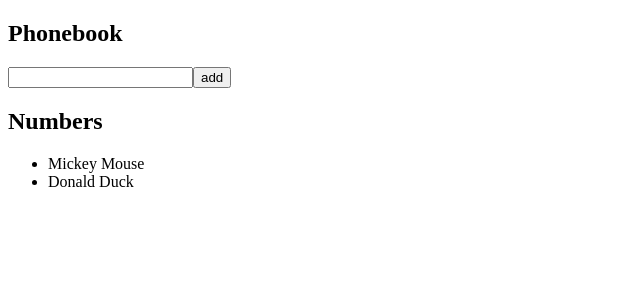
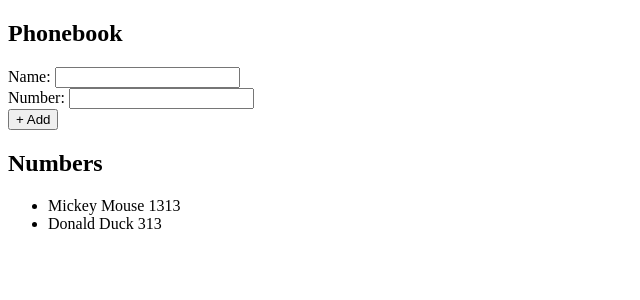
Before and after one commit to rikurauhala/fullstack, a React (Create React App) app in the folder exercises/part02/phonebook/: page / in a window 1280 px wide. Shown: the top 300 px of the page, without its empty margins (0-640 px from the left). Built offline with nearby package versions, Linux system fonts and the light colour scheme.

Commit message:
Complete exercise 2.8

```diff
--- a/exercises/part02/phonebook/public/index.html
+++ b/exercises/part02/phonebook/public/index.html
@@ -10,34 +10,11 @@
       content="Web site created using create-react-app"
     />
     <link rel="apple-touch-icon" href="%PUBLIC_URL%/logo192.png" />
-    <!--
-      manifest.json provides metadata used when your web app is installed on a
-      user's mobile device or desktop. See https://developers.google.com/web/fundamentals/web-app-manifest/
-    -->
     <link rel="manifest" href="%PUBLIC_URL%/manifest.json" />
-    <!--
-      Notice the use of %PUBLIC_URL% in the tags above.
-      It will be replaced with the URL of the `public` folder during the build.
-      Only files inside the `public` folder can be referenced from the HTML.
-
-      Unlike "/favicon.ico" or "favicon.ico", "%PUBLIC_URL%/favicon.ico" will
-      work correctly both with client-side routing and a non-root public URL.
-      Learn how to configure a non-root public URL by running `npm run build`.
-    -->
-    <title>React App</title>
+    <title>Phonebook</title>
   </head>
   <body>
     <noscript>You need to enable JavaScript to run this app.</noscript>
     <div id="root"></div>
-    <!--
-      This HTML file is a template.
-      If you open it directly in the browser, you will see an empty page.
-
-      You can add webfonts, meta tags, or analytics to this file.
-      The build step will place the bundled scripts into the <body> tag.
-
-      To begin the development, run `npm start` or `yarn start`.
-      To create a production bundle, use `npm run build` or `yarn build`.
-    -->
   </body>
 </html>
--- a/exercises/part02/phonebook/src/App.js
+++ b/exercises/part02/phonebook/src/App.js
@@ -1,16 +1,17 @@
 import { useState } from 'react'
 
-const Person = ({ name }) => {
+const Person = ({ name, number }) => {
   return (
-    <li>{name}</li>
+    <li>{name} {number}</li>
   )
 }
 
 const App = () => {
   const [newName, setNewName] = useState('')
+  const [newNumber, setNewNumber] = useState('')
   const [persons, setPersons] = useState([
-    { name: 'Mickey Mouse' },
-    { name: 'Donald Duck' }
+    { name: 'Mickey Mouse', number: 1313 },
+    { name: 'Donald Duck', number: 313 },
   ])
 
   const addPerson = (event) => {
@@ -20,29 +21,31 @@ const App = () => {
       alert(`${newName} is already added to phonebook`)
     } else {
       const person = {
-        name: newName
+        name: newName,
+        number: newNumber
       }
       setPersons(persons.concat(person))
       setNewName('')
+      setNewNumber('')
     }
   }
 
   const handleNameChange = (event) => setNewName(event.target.value)
 
+  const handleNumberChange = (event) => setNewNumber(event.target.value)
+
   return (
     <div>
       <h2>Phonebook</h2>
       <form onSubmit={addPerson}>
-        <input
-          value={newName}
-          onChange={handleNameChange}
-        />
-        <button type="submit">add</button>
+        <div>Name: <input value={newName} onChange={handleNameChange} /></div>
+        <div>Number: <input value={newNumber} onChange={handleNumberChange} /></div>
+        <div><button type="submit">+ Add</button></div>
       </form>
       <h2>Numbers</h2>
       <ul>
-        {persons.map(persons =>
-          <Person key={persons.name} name={persons.name} />
+        {persons.map(person =>
+          <Person key={person.name} name={person.name} number={person.number} />
         )}
       </ul>
     </div>
```
